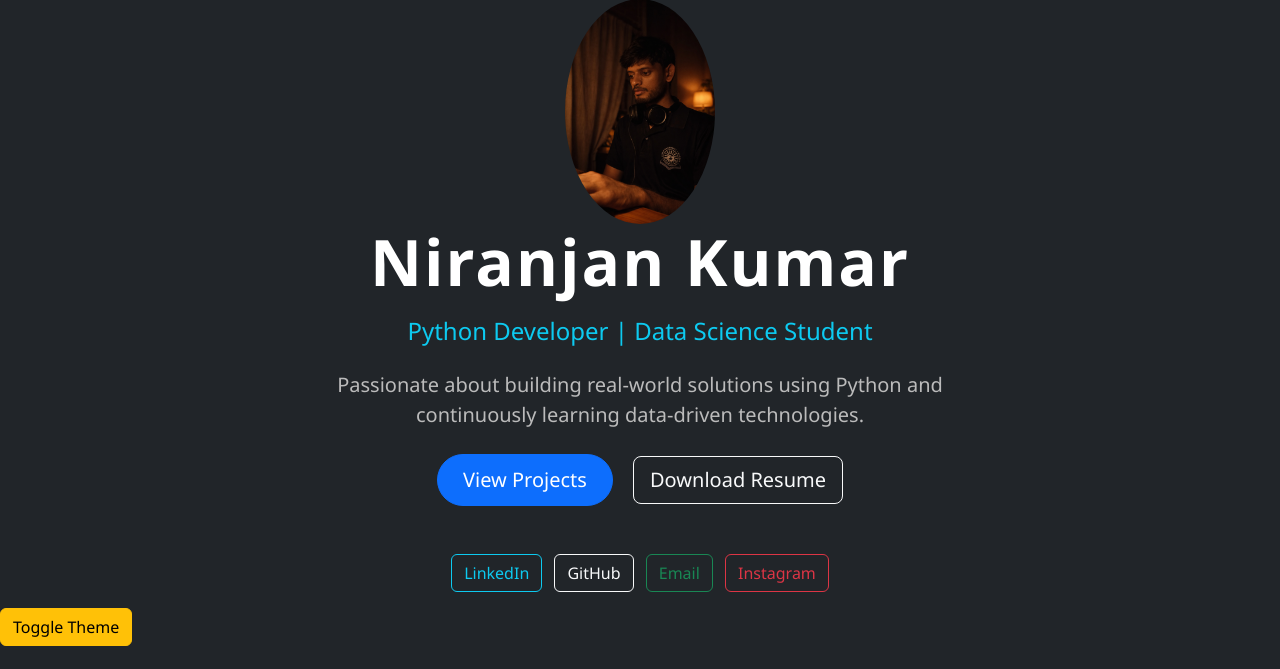
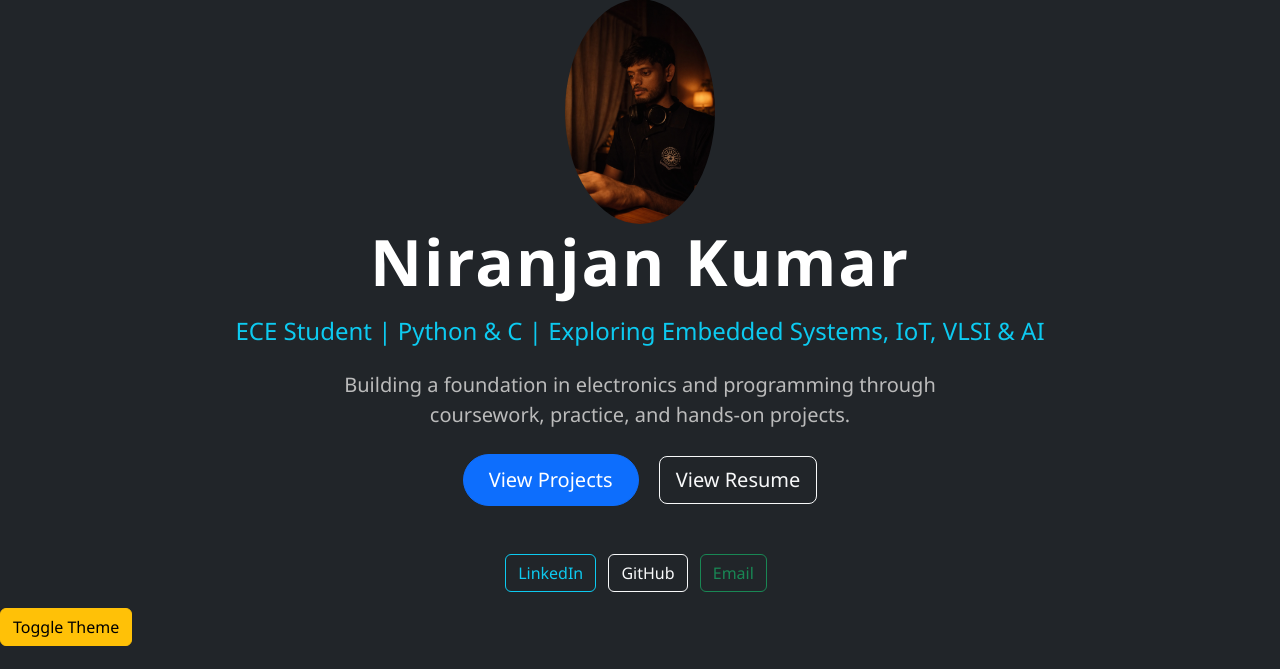
Before and after one commit to ni-ranjanyadav/portfolio, a Flask app: page / in a window 1280 px wide. Shown: the part 131-800 px from the top of the page. Run offline with Flask 3, Linux system fonts and the light colour scheme.

Commit message:
Align portfolio introduction with ECE internship interests

```diff
--- a/templates/index.html
+++ b/templates/index.html
@@ -3,33 +3,30 @@
 
 <div class="text-center mt-5">
     <img src="{{ url_for('static', filename='images/profile.png') }}"
-     alt="Profile"
+     alt="Niranjan Kumar"
      width="150"
      style="border-radius: 50%;">
 
     <h1 class="display-3 hero-title">Niranjan Kumar</h1>
 
     <h4 class="text-info mt-3">
-        Python Developer | Data Science Student
+        ECE Student | Python &amp; C | Exploring Embedded Systems, IoT, VLSI &amp; AI
     </h4>
 
     <p class="lead hero-subtitle mt-4">
-        Passionate about building real-world solutions using Python and continuously learning data-driven technologies.
+        Building a foundation in electronics and programming through coursework, practice, and hands-on projects.
     </p>
 
     <div class="mt-4">
         <a href="/projects" class="btn btn-primary btn-lg me-3">View Projects</a>
-        <a href="/static/resume.pdf" class="btn btn-outline-light btn-lg" download>Download Resume</a>
+        <a href="/resume" class="btn btn-outline-light btn-lg">View Resume</a>
     </div>
 
-    <!-- Social Links -->
     <div class="mt-5">
-        <a href="https://www.linkedin.com/in/niranjanyadav07" target="_blank" class="btn btn-outline-info me-2">LinkedIn</a>
-        <a href="https://github.com/ni-ranjanyadav" target="_blank" class="btn btn-outline-light me-2">GitHub</a>
+        <a href="https://www.linkedin.com/in/niranjanyadav07" target="_blank" rel="noopener noreferrer" class="btn btn-outline-info me-2">LinkedIn</a>
+        <a href="https://github.com/ni-ranjanyadav" target="_blank" rel="noopener noreferrer" class="btn btn-outline-light me-2">GitHub</a>
         <a href="mailto:niranjanyadav8044@gmail.com" class="btn btn-outline-success me-2">Email</a>
-        <a href="https://www.instagram.com/ni_ranjanyadav7" target="_blank" class="btn btn-outline-danger">Instagram</a>
     </div>
-
 </div>
 
 {% endblock %}
```
